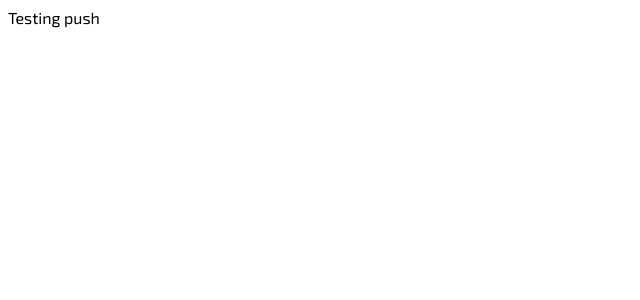
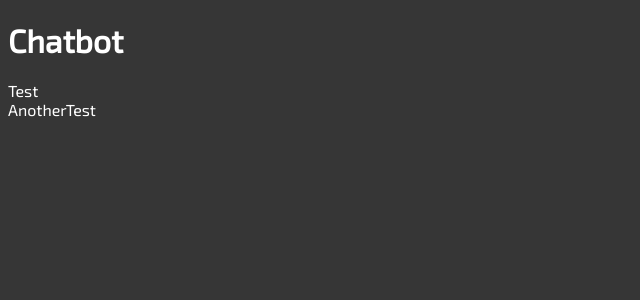
Before and after one commit to lrsbn/chatbot, a React (Create React App) app in the folder chatbot/: page / in a window 1280 px wide. Shown: the top 300 px of the page, without its empty margins (0-640 px from the left). Built offline with nearby package versions, Linux system fonts and the light colour scheme.

Commit message:
Grundgerüst Chat (ohne CSS)

```diff
--- a/chatbot/src/components/App.jsx
+++ b/chatbot/src/components/App.jsx
@@ -1,9 +1,29 @@
 import React from 'react';
+import { ChatMessage } from './ChatMessage';
 
 export const App = () => {
+    const messages = [
+        {
+            text: "Test",
+            key: "1",
+            sentByMe: true
+        },
+        {
+            text: "AnotherTest",
+            key: "2",
+            sentByMe: false
+        }
+    ]
+
     return(
-        <div>
-            Testing push
+        <div className="chatbot">
+            <h1>Chatbot</h1>
+            <div className="content">
+                {console.log(messages)}
+                {messages && messages.map(msg => {
+                    return <ChatMessage key={msg.key} message={msg} />
+                })}
+            </div>
         </div>
     )
 }
--- /dev/null
+++ b/chatbot/src/components/ChatMessage.jsx
@@ -0,0 +1,11 @@
+import React from 'react';
+
+export const ChatMessage = (props) => {
+    const {text, sentByMe} = props.message;
+    return(
+        <div className={`${sentByMe ? "sent" : "received"}`}>
+            {text}
+        </div>
+    )
+
+}
--- a/chatbot/src/scss/_general.scss
+++ b/chatbot/src/scss/_general.scss
@@ -1,3 +1,9 @@
 #root {
+    margin: 0;
     font-family: $font;
 }
+
+body {
+    background-color: $background-color;
+    color: white;
+}
--- a/chatbot/src/scss/_variables.scss
+++ b/chatbot/src/scss/_variables.scss
@@ -1,4 +1,5 @@
 
 // Variables
 $font: 'Exo 2', sans-serif;
-$background-color: hsla(0, 0%, 50%, 0);
+$background-color: hsl(0, 0%, 21%);
+$color: white;
```
